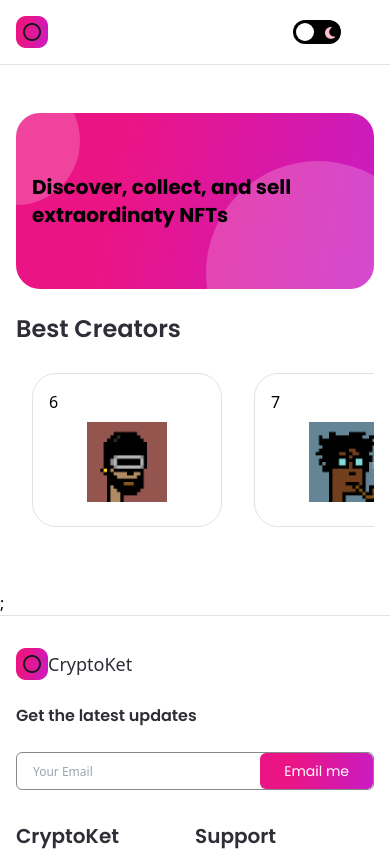
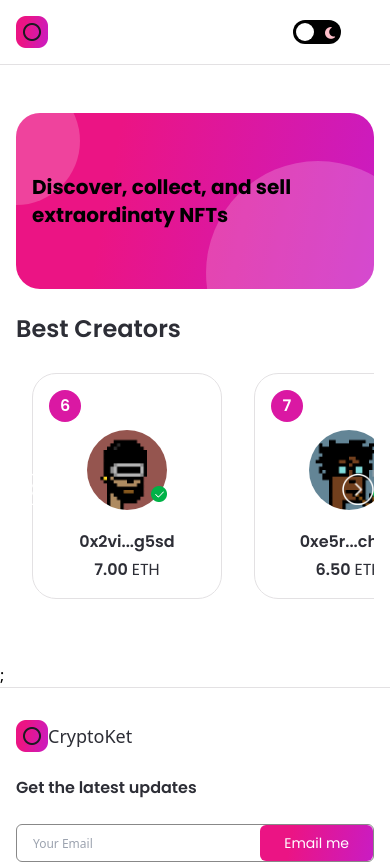
Before and after one commit to Defisto7/jsm_nft, a Next.js app: page / in a window 390 px wide. Shown: the top 864 px of the page. Built offline with nearby package versions, Linux system fonts and the light colour scheme.

Commit message:
Master
Finish Top Sellers

```diff
--- a/components/CreatorCard.jsx
+++ b/components/CreatorCard.jsx
@@ -5,17 +5,32 @@ import images from '../assets';
 
 const CreatorCard = ({ rank, creatorImage, creatorName, creatorEths }) => (
   <div className="min-w-190 minlg:min-w-240 dark:bg-nft-black-3 bg-white border dark:border-nft-black-3 border-nft-gray-1 rounded-3xl flex flex-col p-4 m-4">
-    <div>
-      <p>{rank}</p>
+    <div className="w-8 h-8 minlg:w-10 minlg:h-10 bg-nft-red-violet flexCenter rounded-full">
+      <p className="font-poppins text-white font-semibold text-base minLg:text-lg">{rank}</p>
     </div>
 
     <div className="my-2 flex justify-center">
       <div className="relative w-20 h-20 minlg:w-28 minlg:h-28">
         <Image
           src={creatorImage}
+          layout="fill"
+          objectFit="cover"
+          alt="creatorName"
+          className="rounded-full"
         />
+        <div className="absolute w-4 h-4 minlg:w-7 minlg:h-7 bottom-2 -right-0">
+          <Image
+            src={images.tick}
+            layout="fill"
+            objectFit="contain"
+            alt="tick"
+          />
+        </div>
       </div>
-
+    </div>
+    <div className="mt-3 minlg:mt-7 text-center flexCenter flex-col">
+      <p className="font-poppins dark:text-white text-nft-black-1 font-semibold text-base">{creatorName}</p>
+      <p className="mt-1 font-poppins dark:text-white text-nft-black-1 font-semibold text-base">{creatorEths.toFixed(2)} <span className="font-normal">ETH</span> </p>
     </div>
   </div>
 );
--- a/pages/index.js
+++ b/pages/index.js
@@ -1,14 +1,51 @@
 import { useState, useEffect, useRef } from 'react';
+import Image from 'next/image';
+import { useTheme } from 'next-themes';
 import { Banner, CreatorCard } from '../components';
 
 import images from '../assets';
 import { makeId } from '../utils/makeid';
 
 const Home = () => {
+  const [hideButtonst, setHideButtons] = useState(false);
+  const { theme } = useTheme();
   const parentRef = useRef(null);
   const scrollRef = useRef(null);
 
-  console.log(makeId(6));
+  const handleScroll = (direction) => {
+    const { current } = scrollRef;
+
+    const scrollAmount = window.innerWidth > 1800 ? 270 : 210;
+
+    if (direction === 'left') {
+      current.scrollLeft -= scrollAmount;
+    }
+
+    if (direction === 'right') {
+      current.scrollLeft += scrollAmount;
+    }
+  };
+
+  const isScrollable = () => {
+    const { current } = scrollRef;
+    const { current: parent } = parentRef;
+
+    if (current?.scrollWidth >= parent?.offsetWidth) {
+      setHideButtons(false);
+    } else {
+      setHideButtons(true);
+    }
+  };
+
+  useEffect(() => {
+    isScrollable();
+    window.addEventListener('resize', isScrollable);
+
+    return () => {
+      window.removeEventListener('resize', isScrollable);
+    };
+  });
+
   return (
     <div className="flex justify-center sm:px-4 p-12">
       <div className="w-full minmd:w-4/5">
@@ -27,8 +64,31 @@ const Home = () => {
                   rank={i}
                   creatorImage={images[`creator${i}`]}
                   creatorName={`0x${makeId(3)}...${makeId(4)}`}
+                  creatorEths={10 - i * 0.5}
                 />
               ))}
+              {!hideButtonst && (
+              <>
+                <div onClick={() => handleScroll('left')} className="absolute w-8 h-8 minlg:w-12 minlg:h-12 top-45 cursor-pointer left-0">
+                  <Image
+                    src={images.left}
+                    layout="fill"
+                    objectFit="contain"
+                    alt="left_arrow"
+                    className={theme === 'light' && 'filter invert'}
+                  />
+                </div>
+                <div onClick={() => handleScroll('right')} className="absolute w-8 h-8 minlg:w-12 minlg:h-12 top-45 cursor-pointer right-0">
+                  <Image
+                    src={images.right}
+                    layout="fill"
+                    objectFit="contain"
+                    alt="right_arrow"
+                    className={theme === 'light' && 'filter invert'}
+                  />
+                </div>
+              </>
+              )}
             </div>
           </div>
         </div>
```
